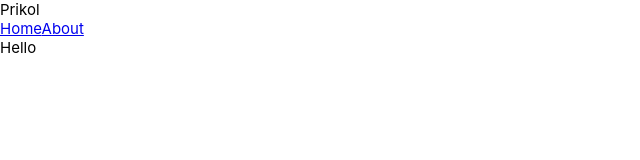
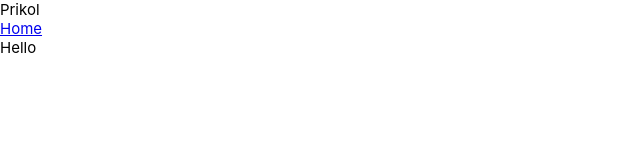
Before and after one commit to norafith/ai-platform, a Vue app: page / in a window 1280 px wide. Shown: the top 160 px of the page, without its empty margins (0-640 px from the left). Built offline with nearby package versions, Linux system fonts and the light colour scheme.

Commit message:
changed links

```diff
--- a/src/App.vue
+++ b/src/App.vue
@@ -8,7 +8,6 @@ import { RouterLink, RouterView } from 'vue-router'
       <div>Prikol</div>
       <nav>
         <RouterLink to="/">Home</RouterLink>
-        <RouterLink to="/about">About</RouterLink>
       </nav>
     </div>
   </header>
```
